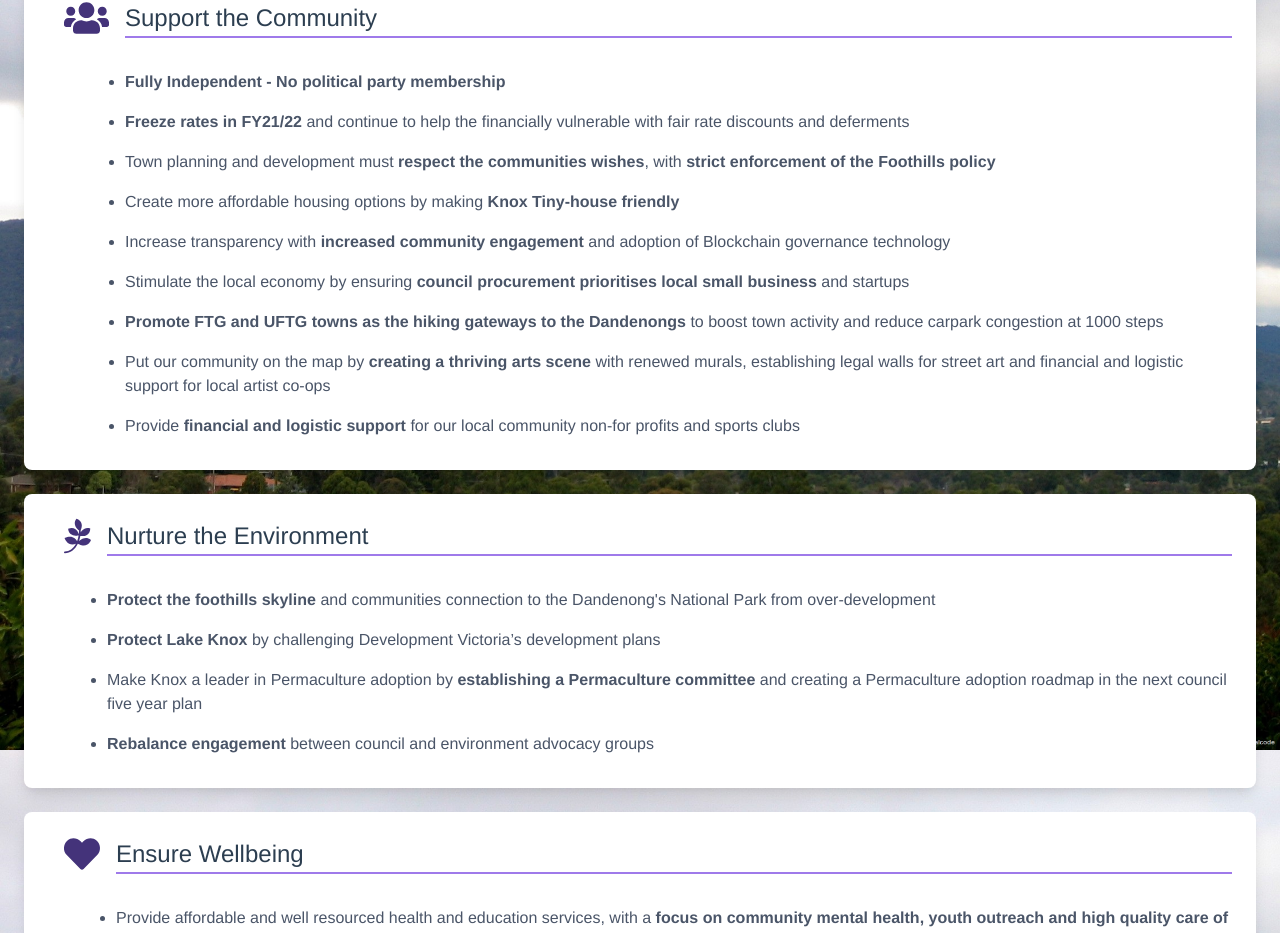
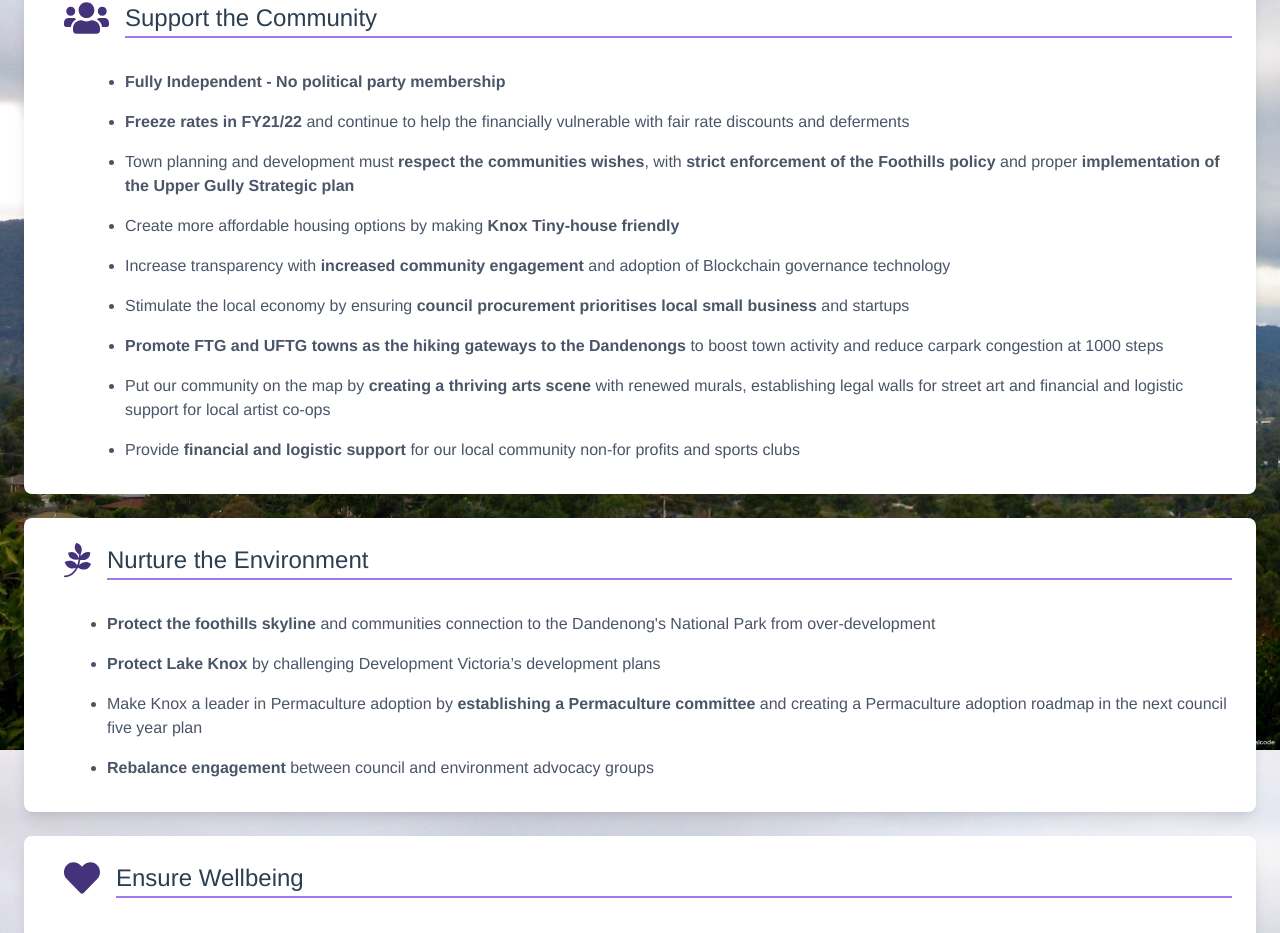
Before and after one commit to Veldrin055/mike-knox, a Vue app: page / in a window 1280 px wide. Shown: the part 4285-5218 px from the top of the page. Built offline with nearby package versions, Linux system fonts and the light colour scheme.

Commit message:
update to principles

```diff
--- a/src/views/Principles.vue
+++ b/src/views/Principles.vue
@@ -15,7 +15,7 @@
             <ul class="list-disc">
               <li class="py-2"><strong>Fully Independent - No political party membership</strong></li>
               <li class="py-2"><strong>Freeze rates in FY21/22</strong> and continue to help the financially vulnerable with fair rate discounts and deferments</li>
-              <li class="py-2">Town planning and development must <strong>respect the communities wishes</strong>, with <strong>strict enforcement of the Foothills policy</strong></li>
+              <li class="py-2">Town planning and development must <strong>respect the communities wishes</strong>, with <strong>strict enforcement of the Foothills policy</strong> and proper <strong>implementation of the Upper Gully Strategic plan</strong></li>
               <li class="py-2">Create more affordable housing options by making <strong>Knox Tiny-house friendly</strong></li>
               <li class="py-2">Increase transparency with <strong>increased community engagement</strong> and adoption of Blockchain governance technology</li>
               <li class="py-2">Stimulate the local economy by ensuring <strong>council procurement prioritises local small business</strong> and startups</li>
```
